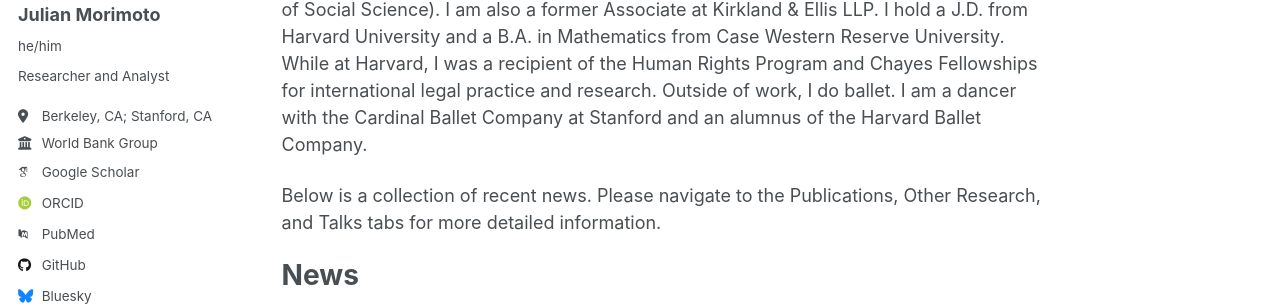
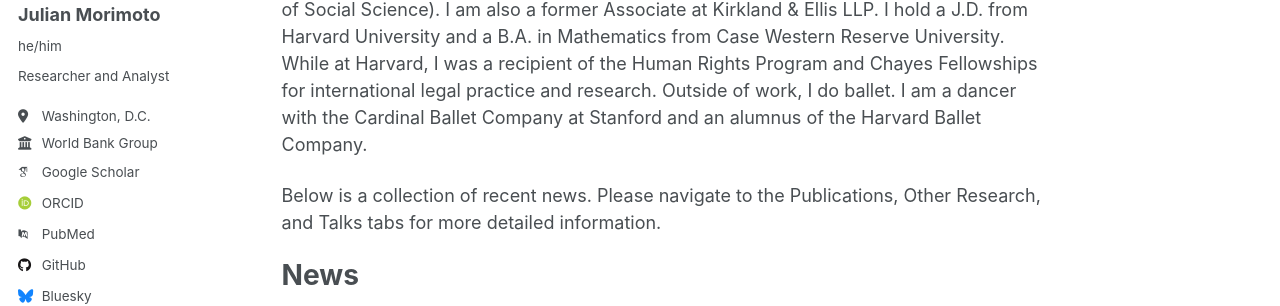
Before and after one commit to jmorimoto-h/my-site, a Jekyll site: the page built from _pages/about.md, in a window 1280 px wide. Shown: the part 280-586 px from the top of the page. Built offline with Jekyll 4.4.1, drawn with Linux system fonts in a browser that asks for light colours; some web fonts are replaced; a script that is not in the unit is left out; some of the changed lines change nothing that is shown.

Commit message:
Update _config.yml

```diff
--- a/_config.yml
+++ b/_config.yml
@@ -26,8 +26,10 @@
   name             : "Julian Morimoto"
   pronouns         : "he/him"
   bio              : "Researcher and Analyst"
-  location         : "Berkeley, CA; Stanford, CA; Washington, D.C."
-  employer: "University of California, Berkeley"
+  location: "Berkeley, CA"
+  location: "Stanford, CA"
+  location: "Washington, D.C."
+  employer: "UC Berkeley"
   employer: "Stanford University"
   employer: "World Bank Group"
   # uri              : # URL
```
